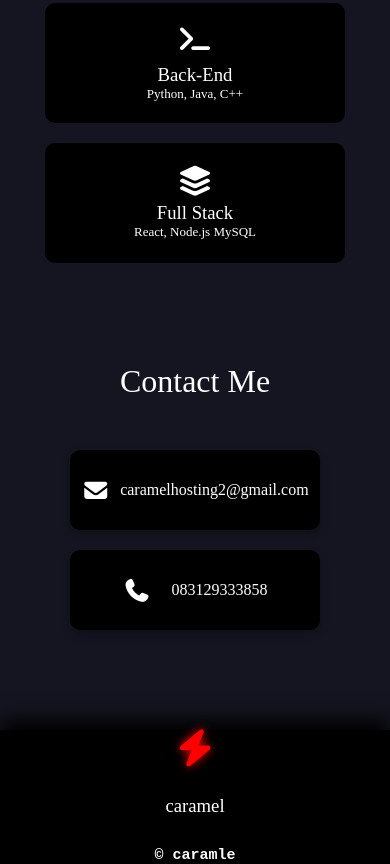
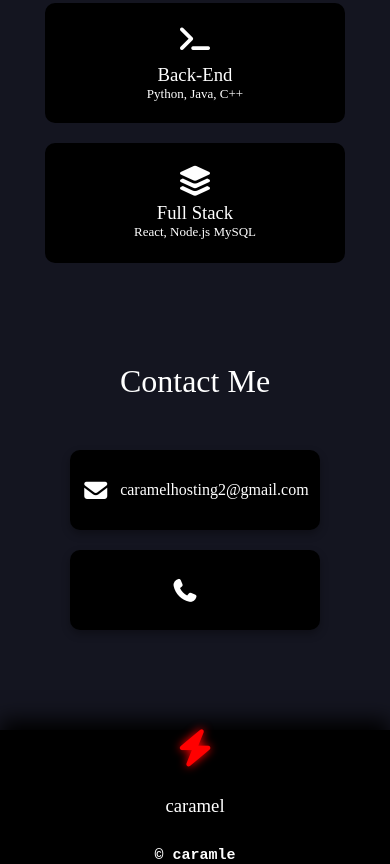
Before and after one commit to Javabotzz/caramel, a plain HTML site: page index.html in a window 390 px wide. Shown: the part 1313-2177 px from the top of the page. Drawn offline with Linux system fonts and the light colour scheme; a web font is replaced by a local one.

Commit message:
Remove phone number from index.html

```diff
--- a/index.html
+++ b/index.html
@@ -79,7 +79,7 @@
         </div>
         <div class="option2" id="copy-phone">
           <i class="fas fa-phone"></i>
-          <p>083129333858</p>
+          <p></p>
         </div>
       </div>
 
```
